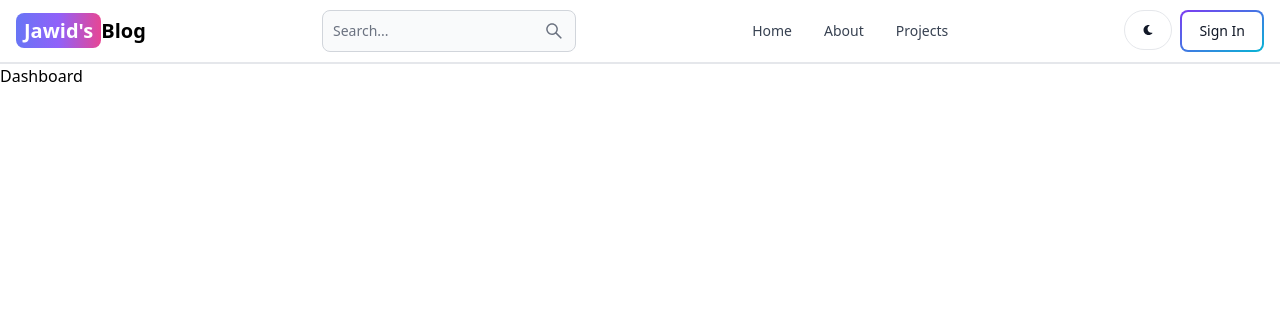
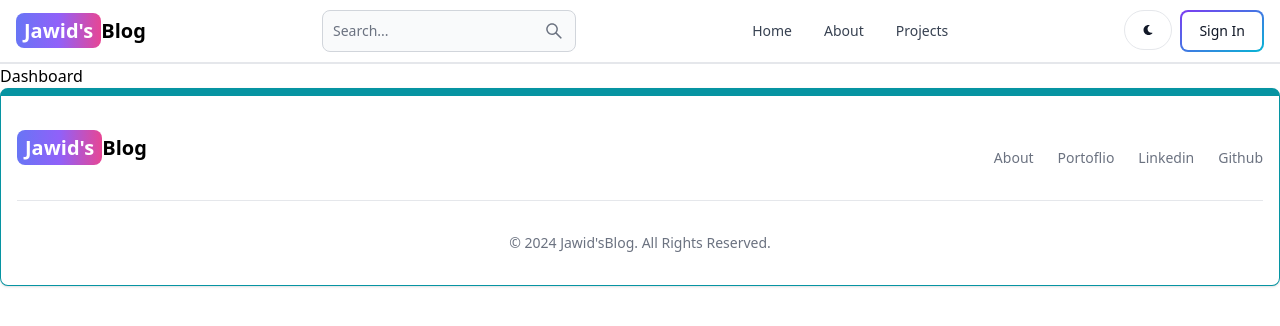
Before and after one commit to jawid-fakhari/Mern-Blog, a React (Vite) app in the folder client/: page /dashboard in a window 1280 px wide. Shown: the top 326 px of the page. Built offline with nearby package versions, Linux system fonts and the light colour scheme.

Commit message:
Footer made

```diff
--- a/client/src/App.jsx
+++ b/client/src/App.jsx
@@ -6,20 +6,22 @@ import SignUp from './pages/SignUp'
 import Projects from './pages/Projects'
 import Dashboard from './pages/Dashboard'
 import Header from './components/Header'
+import Footer from './components/Footer'
 
 
 export default function App() {
   return (
     <BrowserRouter>
-    <Header />
+      <Header />
       <Routes>
-        <Route path='/' element={<Home />}/>
-        <Route path='/about' element={<About />}/>
-        <Route path='/signin' element={<SignIn />}/>
-        <Route path='/signup' element={<SignUp />}/>
-        <Route path='/projects' element={<Projects />}/>
-        <Route path='/dashboard' element={<Dashboard />}/>
+        <Route path='/' element={<Home />} />
+        <Route path='/about' element={<About />} />
+        <Route path='/signin' element={<SignIn />} />
+        <Route path='/signup' element={<SignUp />} />
+        <Route path='/projects' element={<Projects />} />
+        <Route path='/dashboard' element={<Dashboard />} />
       </Routes>
+      <Footer />
     </BrowserRouter>
   )
 }
--- /dev/null
+++ b/client/src/components/Footer.jsx
@@ -0,0 +1,40 @@
+import { Footer } from 'flowbite-react'
+import { Link } from 'react-router-dom'
+
+
+function FooterCom() {
+    return (
+        <Footer className='border border-t-8 border-teal-500'>
+            <div className="w-full max-w-screen-xl mx-auto p-4 md:py-8">
+                <div className="sm:flex sm:items-center sm:justify-between">
+
+                    <Link to="/" className='self-center whitespace-nowrap text-lg sm:text-xl font-semibold dark:text-white'>
+                        <span className='px-2 py-1 bg-gradient-to-r from-indigo-500 via-purple-500 to-pink-500 rounded-lg text-white'>
+                            Jawid's
+                        </span>
+                        Blog
+                    </Link>
+
+                    <ul className="flex flex-wrap items-center mb-6 text-sm font-medium text-gray-500 sm:mb-0 dark:text-gray-400 sm: mt-5 ">
+                        <li>
+                            <a href="/" className="hover:underline me-4 md:me-6">About</a>
+                        </li>
+                        <li>
+                            <a href="https://fakhari-portfolio.vercel.app/" className="hover:underline me-4 md:me-6" target='_blank'>Portoflio</a>
+                        </li>
+                        <li>
+                            <a href="https://www.linkedin.com/in/fakhari-jawid/" className="hover:underline me-4 md:me-6" target='_blank'>Linkedin</a>
+                        </li>
+                        <li>
+                            <a href="https://github.com/jawid-fakhari" className="hover:underline" target='_blank'>Github</a>
+                        </li>
+                    </ul>
+                </div>
+                <hr className="my-6 border-gray-200 sm:mx-auto dark:border-gray-700 lg:my-8" />
+                <span className="block text-sm text-gray-500 sm:text-center dark:text-gray-400">© 2024 <a href="https://fakhari-portfolio.vercel.app/" className="hover:underline">Jawid'sBlog</a>. All Rights Reserved.</span>
+            </div>
+        </Footer>
+    )
+}
+
+export default FooterCom
```
